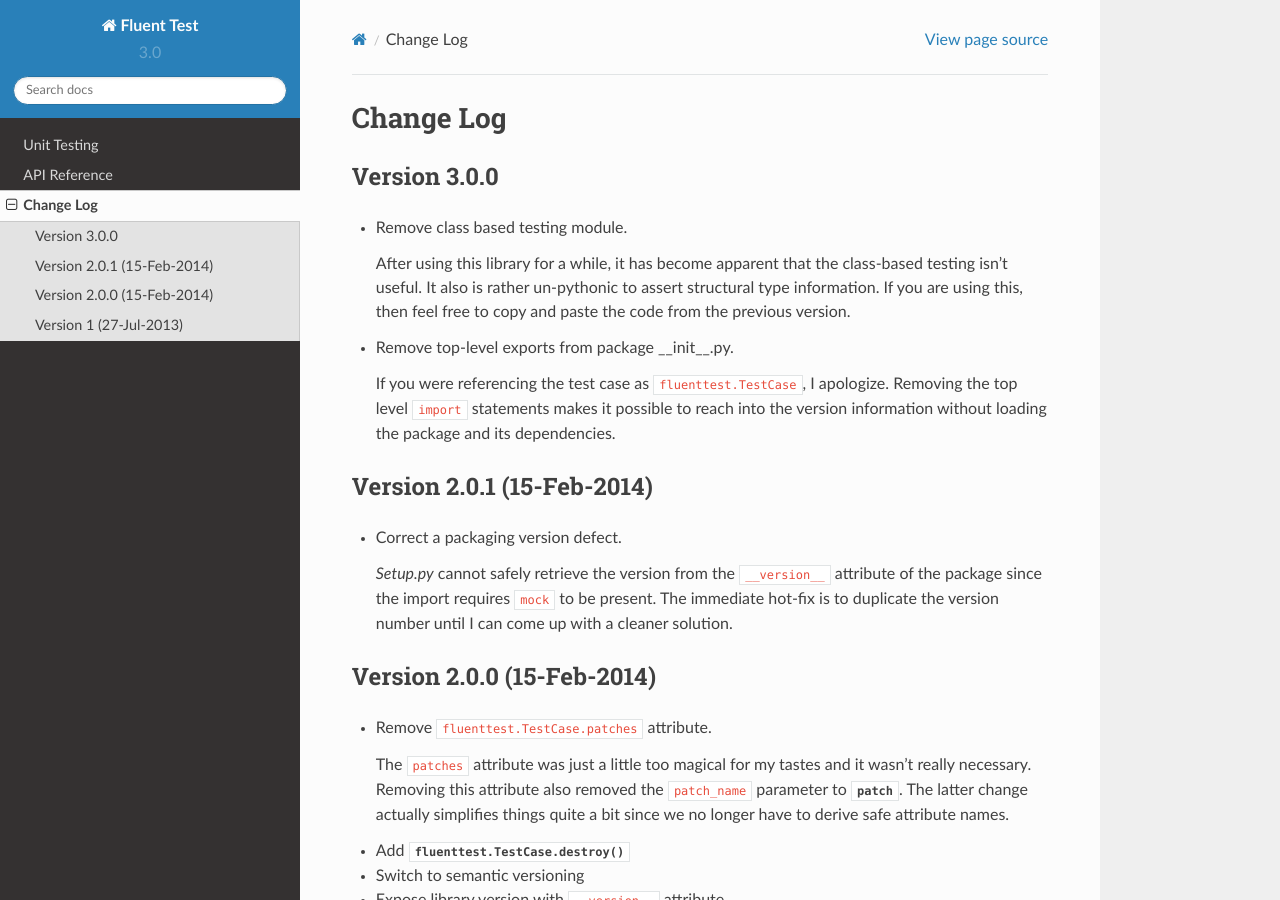
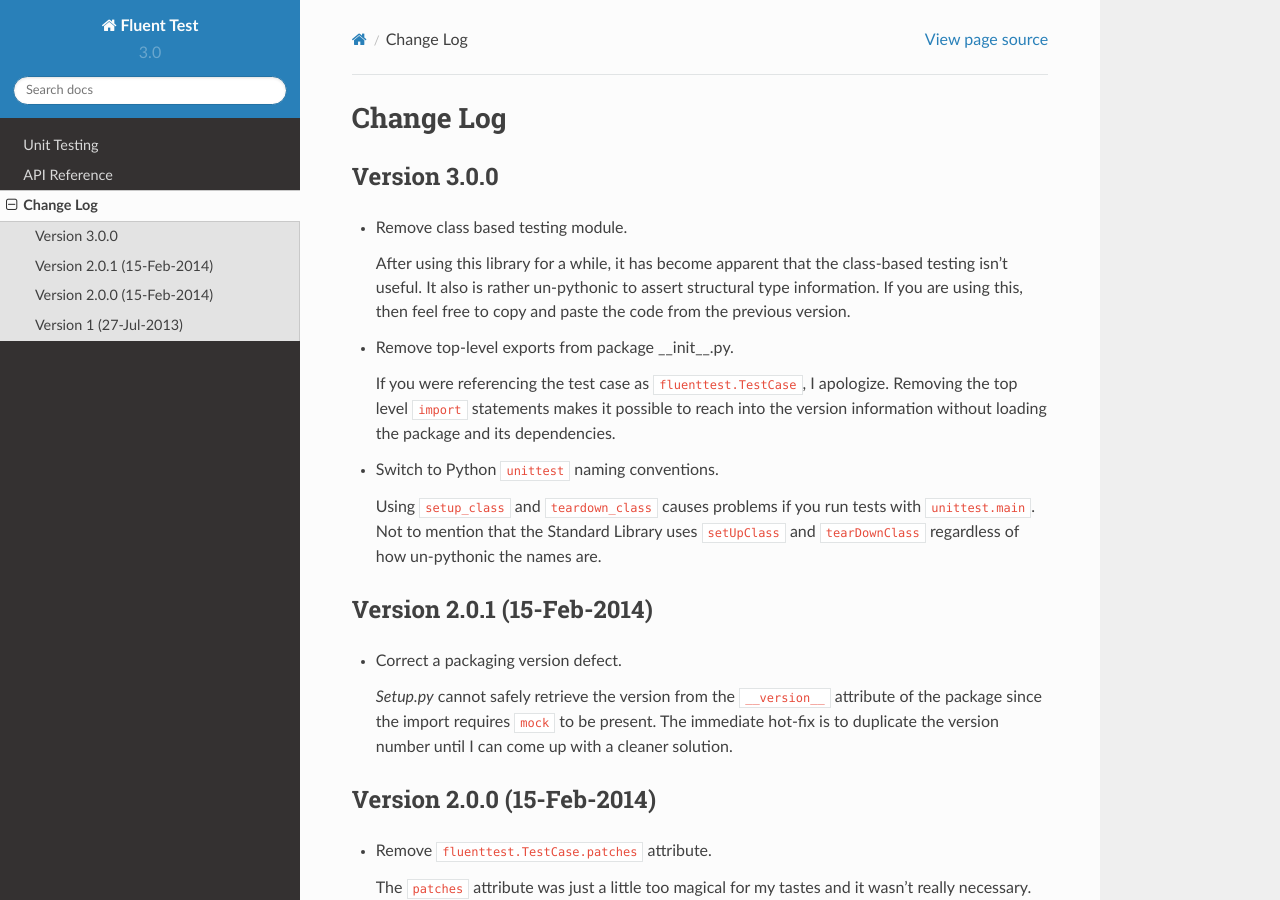
Before and after one commit to movermeyer/fluent-test, a Sphinx documentation site: the page built from doc/changelog.rst, in a window 1280 px wide and 900 px high. Built offline with Sphinx 7.4.7 and the Read the Docs theme 2.0.0, drawn with Linux system fonts in a browser that asks for light colours.

Commit message:
TestCase: Use setUpClass and tearDownClass.

```diff
--- a/doc/changelog.rst
+++ b/doc/changelog.rst
@@ -16,6 +16,13 @@
   apologize.  Removing the top level ``import`` statements makes it
   possible to reach into the version information without loading the
   package and its dependencies.
+
+- Switch to Python ``unittest`` naming conventions.
+
+  Using ``setup_class`` and ``teardown_class`` causes problems if you
+  run tests with ``unittest.main``.  Not to mention that the Standard
+  Library uses ``setUpClass`` and ``tearDownClass`` regardless of how
+  un-pythonic the names are.
 
 Version 2.0.1 (15-Feb-2014)
 ---------------------------
```
Also changed, not shown: 2 other files.
